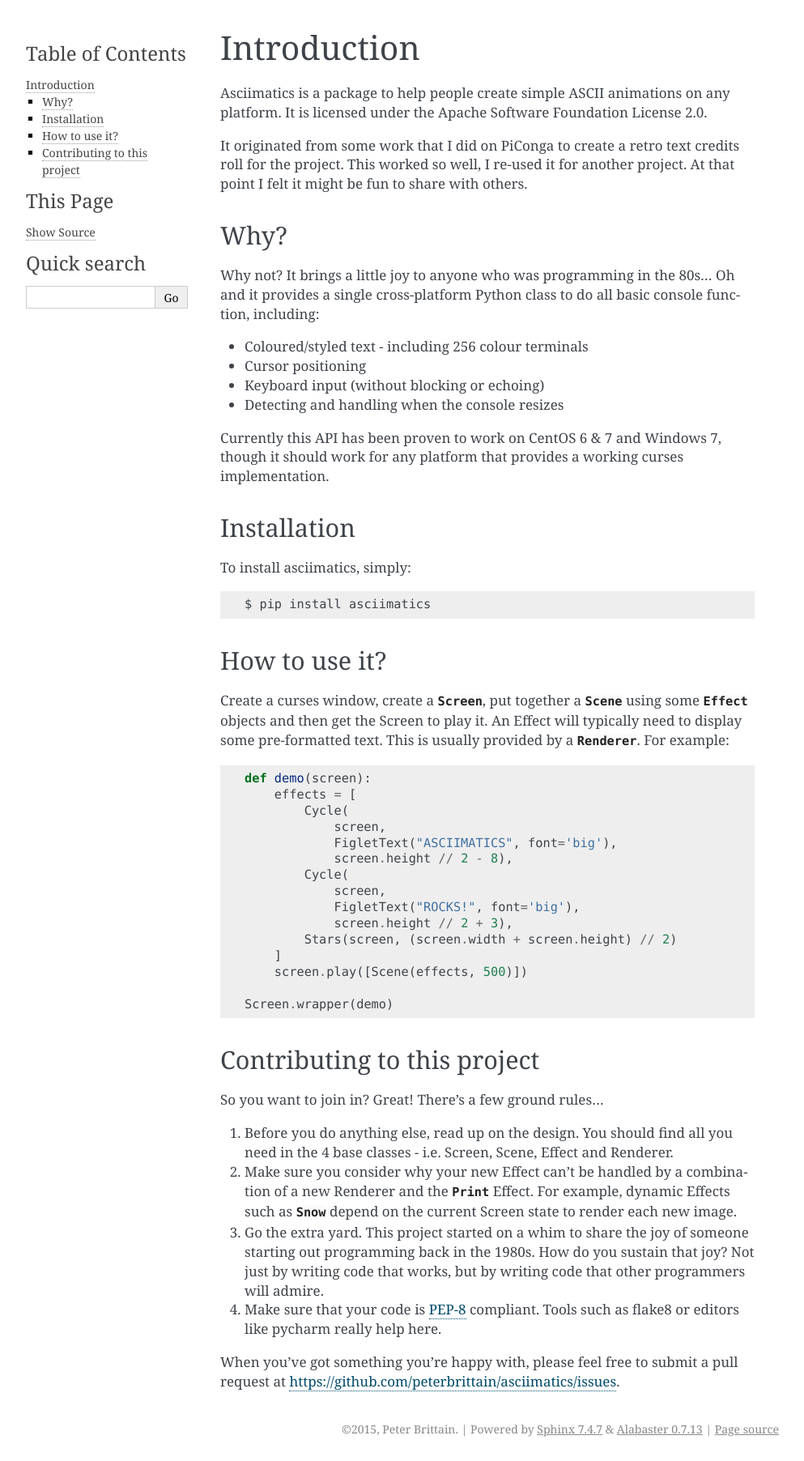
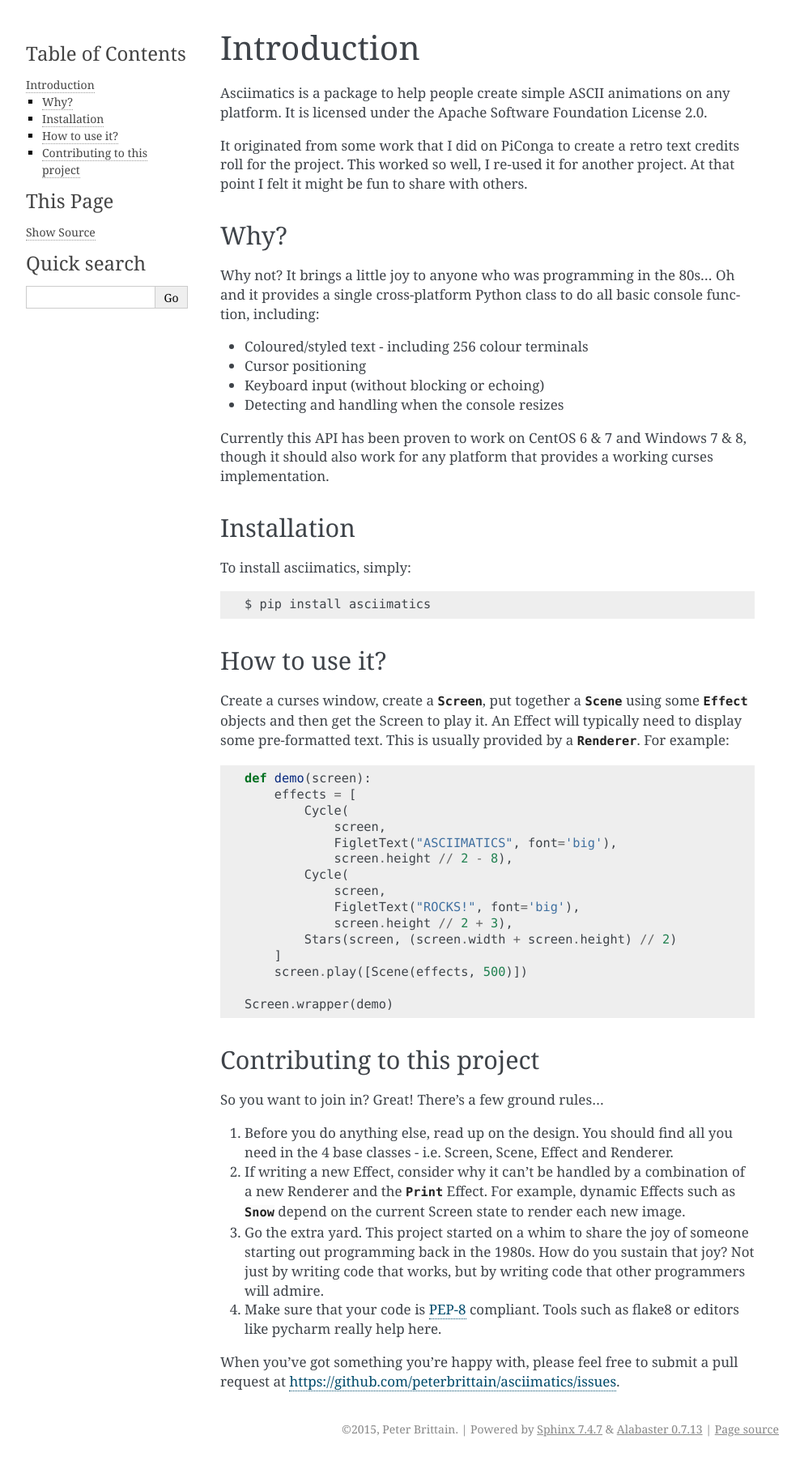
Before and after one commit to peterbrittain/asciimatics, a Sphinx documentation site: the page built from doc/source/intro.rst, in a window 1280 px wide. Shown: the whole page at 81% size, without its empty margins (148-1141 px from the left). Built offline with Sphinx 7.4.7, drawn with Linux system fonts in a browser that asks for light colours.

Commit message:
Fix up docs

```diff
--- a/README.rst
+++ b/README.rst
@@ -21,8 +21,8 @@
 * Keyboard input (without blocking or echoing)
 * Detecting and handling when the console resizes
 
-Currently this API has been proven to work on CentOS 6 & 7 and Windows 7,
-though it should work for any platform that provides a working curses
+Currently this API has been proven to work on CentOS 6 & 7 and Windows 7 & 8,
+though it should also work for any platform that provides a working curses
 implementation.
 
 
--- a/doc/source/intro.rst
+++ b/doc/source/intro.rst
@@ -21,8 +21,8 @@
 * Keyboard input (without blocking or echoing)
 * Detecting and handling when the console resizes
 
-Currently this API has been proven to work on CentOS 6 & 7 and Windows 7,
-though it should work for any platform that provides a working curses
+Currently this API has been proven to work on CentOS 6 & 7 and Windows 7 & 8,
+though it should also work for any platform that provides a working curses
 implementation.
 
 Installation
@@ -68,7 +68,7 @@
 
 #. Before you do anything else, read up on the design.  You should find all you
    need in the 4 base classes - i.e. Screen, Scene, Effect and Renderer.
-#. Make sure you consider why your new Effect can't be handled by a
+#. If writing a new Effect, consider why it can't be handled by a
    combination of a new Renderer and the :py:obj:`.Print` Effect.  For example,
    dynamic Effects such as :py:obj:`.Snow` depend on the current Screen state
    to render each new image.
```
